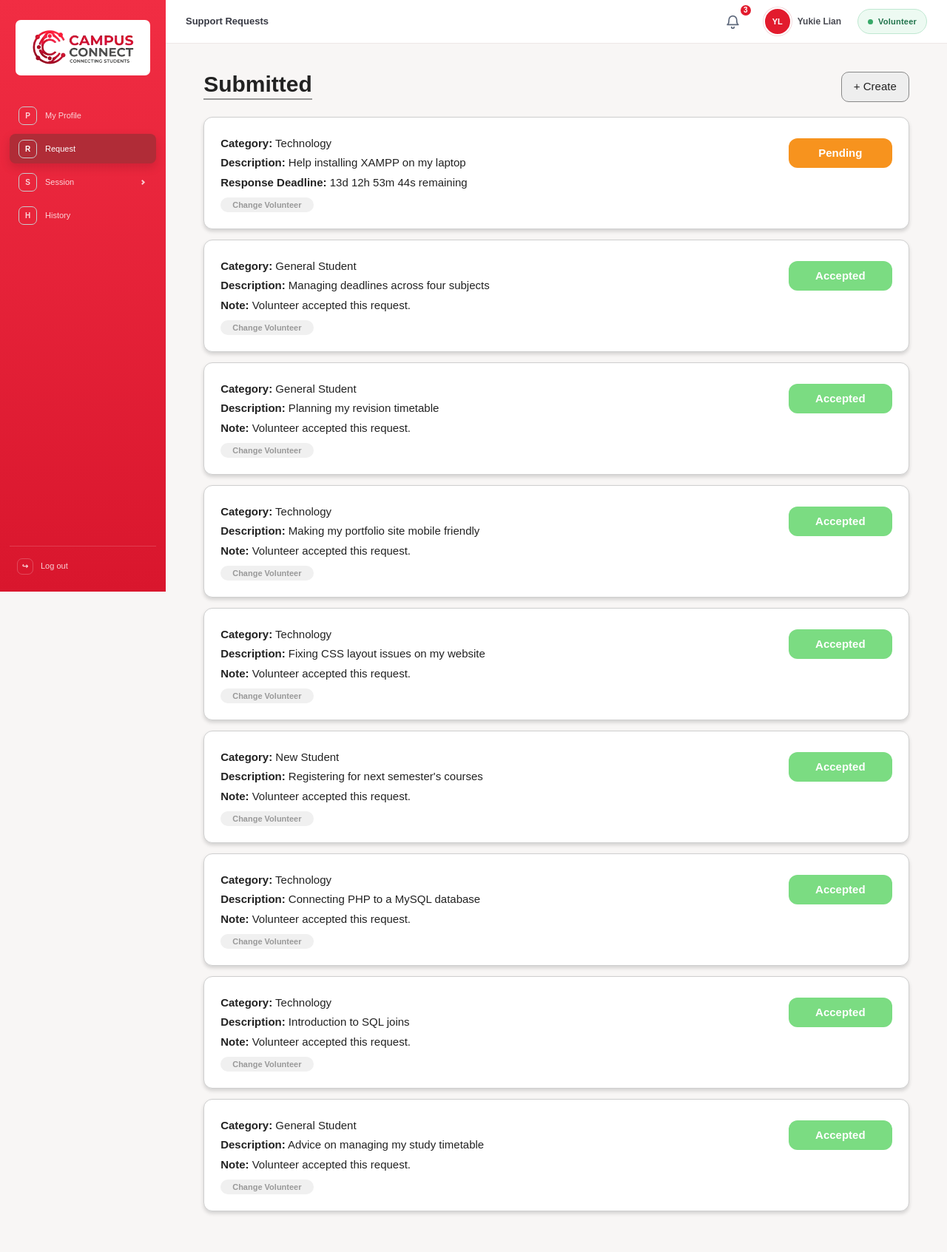
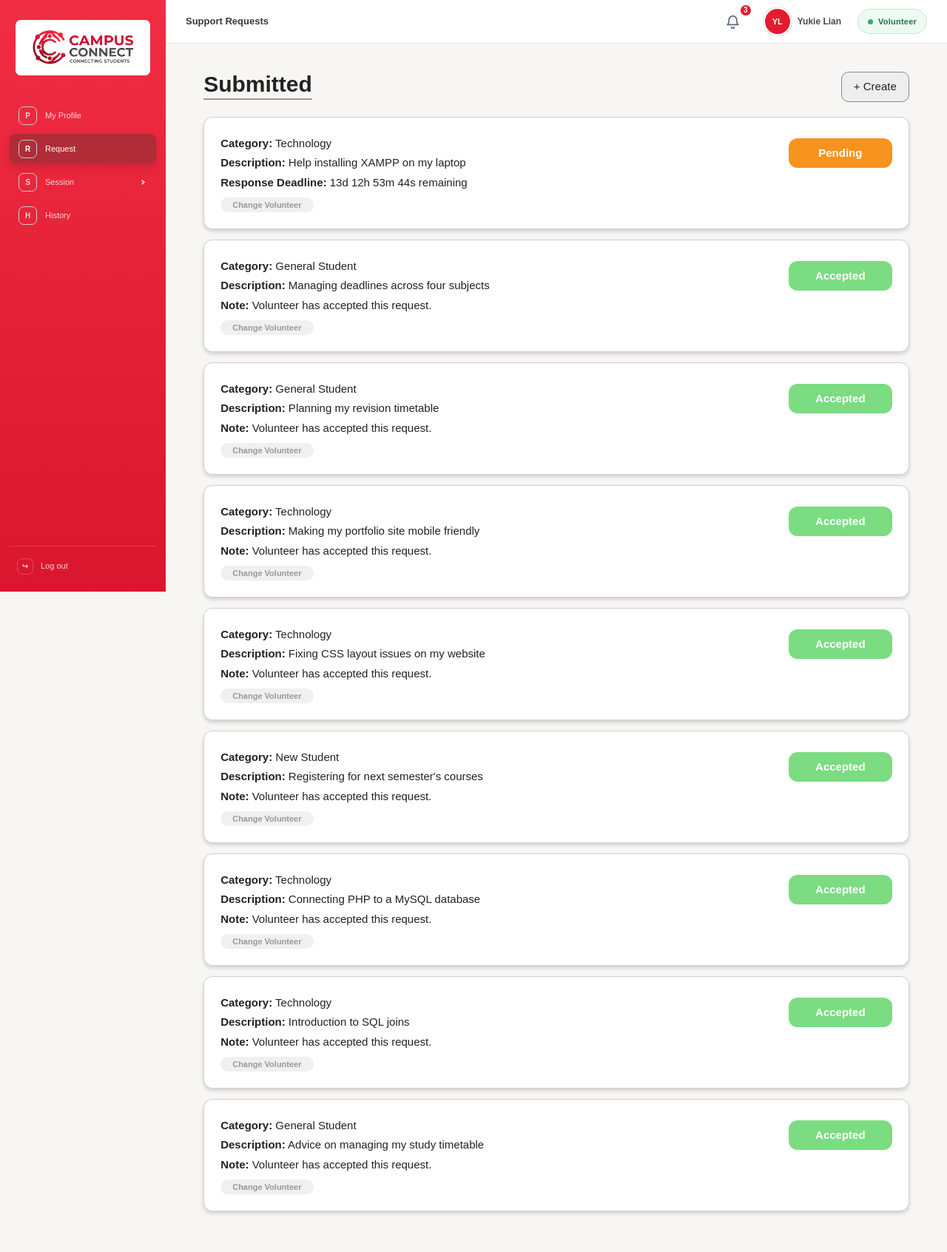
Before and after one commit to huanqi002/CampusConnect, a PHP site: page /backend/request_management/request.php in a window 1280 px wide. Shown: the whole page at 74% size. Run offline with PHP 8.4, Linux system fonts and the light colour scheme; a user stored in the database is signed in; data comes from the database, SQL or seed files in the repository.

Commit message:
Modify on the message note after volunteer responded to the request

```diff
--- a/backend/request_management/request.php
+++ b/backend/request_management/request.php
@@ -167,7 +167,7 @@ include __DIR__ . '/../general/header.php';
         <?php echo $resultModal; ?>
 
         <?php if ($result->num_rows > 0): ?>
-                    <?php while ($request = $result->fetch_assoc()): ?>
+            <?php while ($request = $result->fetch_assoc()): ?>
                 <?php
                 // Fallback to created_at if notified_at is empty, then add 7 days
                 $baseTime = !empty($request['notified_at']) ? $request['notified_at'] : $request['created_at'];
@@ -193,9 +193,9 @@ include __DIR__ . '/../general/header.php';
                                     Calculating timer...
                                 </span>
                             <?php elseif ($requestStatus === 'accepted'): ?>
-                                Volunteer accepted this request.
+                                Volunteer has accepted this request.
                             <?php elseif ($requestStatus === 'rejected'): ?>
-                                Volunteer declined this request.
+                                Volunteer has rejected this request. Please click Change Volunteer to find another volunteer.
                             <?php else: ?>
                                 <?= htmlspecialchars(ucfirst($requestStatus)) ?>
                             <?php endif; ?>
```
